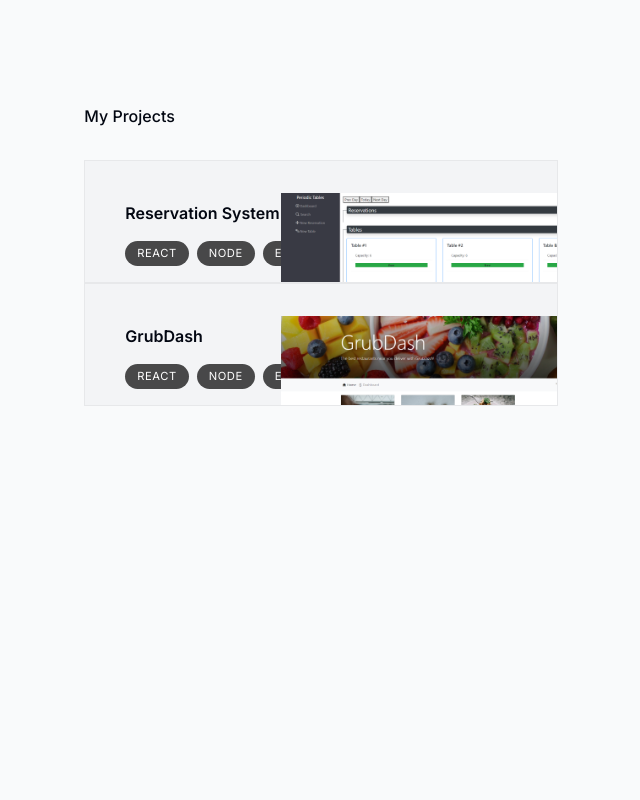
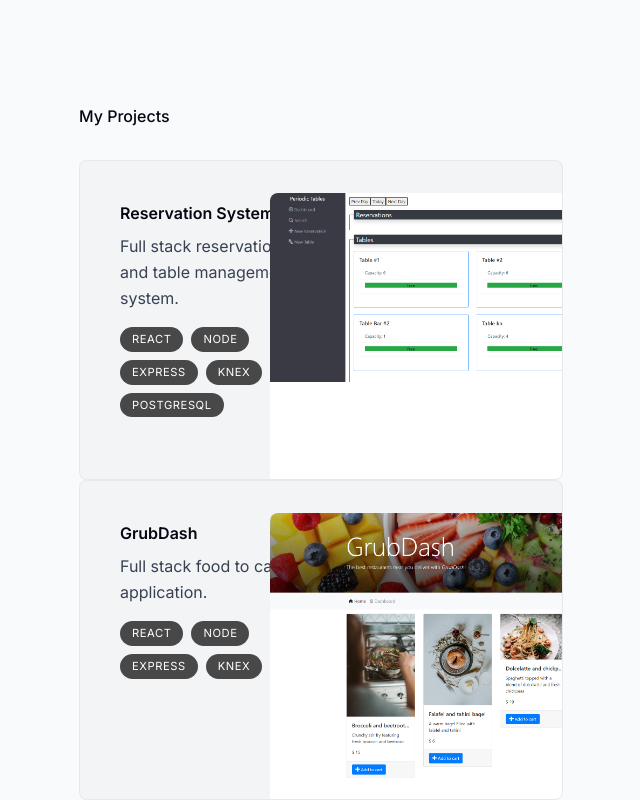
Before and after one commit to JonEast87/portfolio, a Next.js app: page / in a window 1280 px wide. Shown: the part 1078-1878 px from the top of the page, without its empty margins (319-959 px from the left). Before the commit the page ends 1484 px from the top, so only its background shows below. Built offline with nearby package versions, Linux system fonts and the light colour scheme.

Commit message:
working on an issue where the image is overlapping with the text in the cards.

```diff
--- a/app/layout.tsx
+++ b/app/layout.tsx
@@ -18,15 +18,15 @@ export default function RootLayout({
   return (
     <html lang="en" className="!scroll-smooth">
       <body
-        className={`${inter.className} bg-gray-50 text-gray-950 relative pt-28 sm:pt-36 `}
+        className={`${inter.className} bg-gray-50 text-gray-950 relative pt-28 sm:pt-36`}
       >
         <div
           className="bg-[#fbe2e3] absolute top-[-6rem] -z-10 right-[11rem] h-[31.25rem]
-        w-[31.25rem] rounded-full blur-[10rem] sm:w-[68.75rem] dark:bg-[#946263]"
+        w-[31.25rem] rounded-full blur-[10rem] sm:w-[68.75rem]"
         ></div>
         <div
           className="bg-[#dbd7fb] absolute top-[-1rem] -z-10 left-[-35rem] h-[31.25rem]
-        w-[50rem] rounded-full blur-[10rem] sm:w-[68.75rem] md:left-[-33rem] lg:left-[-28rem] xl:left-[-15rem] 2xl:left-[-5rem] dark:bg-[#676394]"
+        w-[50rem] rounded-full blur-[10rem] sm:w-[68.75rem] md:left-[-33rem] lg:left-[-28rem] xl:left-[-15rem] 2xl:left-[-5rem]"
         ></div>
 
         <Header />
--- a/components/intro.tsx
+++ b/components/intro.tsx
@@ -94,7 +94,8 @@ export default function Intro() {
           className="bg-white text-gray-700 p-4 flex
             items-center gap-2 rounded-full border border-black/10
             focus:scale-[1.15] hover:scale-[1.15] hover:text-gray-950"
-            href="" target="_blank"
+          href=""
+          target="_blank"
         >
           <BsLinkedin />
         </a>
@@ -102,7 +103,8 @@ export default function Intro() {
           className="bg-white text-gray-700 p-4 flex
             items-center gap-2 text-[1.20rem] rounded-full border border-black/10
             focus:scale-[1.15] hover:scale-[1.15] hover:text-gray-950"
-            href="" target="_blank"
+          href=""
+          target="_blank"
         >
           <FaGithubSquare />
         </a>
--- a/components/projects.tsx
+++ b/components/projects.tsx
@@ -29,8 +29,8 @@ type ProjectProps = (typeof projectsData)[number];
 
 function Project({ title, description, tags, imageUrl }: ProjectProps) {
   return (
-    <section className="bg-gray-100 max-w-[42rem] border border-black/5 overflow-hidden sm:pr-8 relative">
-      <div className="py-4 px-5 sm:pl-10 sm:pr-2 sm:pt-10">
+    <section className="bg-gray-100 max-w-[42rem] border border-black/5 rounded-lg overflow-hidden sm:pr-8 relative sm:h-[20rem] hover:bg-gray-200 transition sm:group-even:pl-8">
+      <div className="pt-4 pb-7 px-5 sm:pl-10 sm:pr-2 sm:pt-10 sm:max-w-[50%] flex flex-col h-full sm:group-even:ml-[18rem]">
         <h3 className="text-2x1 font-semibold">{title}</h3>
         <p className="mt-2 leading-relaxed text-gray-700">{description}</p>
         <ul className="flex flex-wrap mt-4 gap-2">
@@ -49,7 +49,7 @@ function Project({ title, description, tags, imageUrl }: ProjectProps) {
         src={imageUrl}
         alt="Jonathan portrait"
         quality="95"
-        className="absolute top-8 -right-40 w-[27.25rem]"
+        className="absolute top-8 -right-40 w-[28.25rem] rounded-t-lg shadow-2x1"
       />
     </section>
   );
--- a/lib/data.ts
+++ b/lib/data.ts
@@ -52,13 +52,13 @@ export const experiencesData = [
 export const projectsData = [
   {
     title: "Reservation System",
-    description: "",
+    description: "Full stack reservation and table management system.",
     tags: ["React", "Node", "Express", "Knex", "PostgreSQL"],
     imageUrl: reservation,
   },
   {
     title: "GrubDash",
-    description: "",
+    description: "Full stack food to cart application.",
     tags: ["React", "Node", "Express", "Knex"],
     imageUrl: grubdash,
   },
```
Also changed, not shown: public/grubdash.png, public/reservation-system.png.
